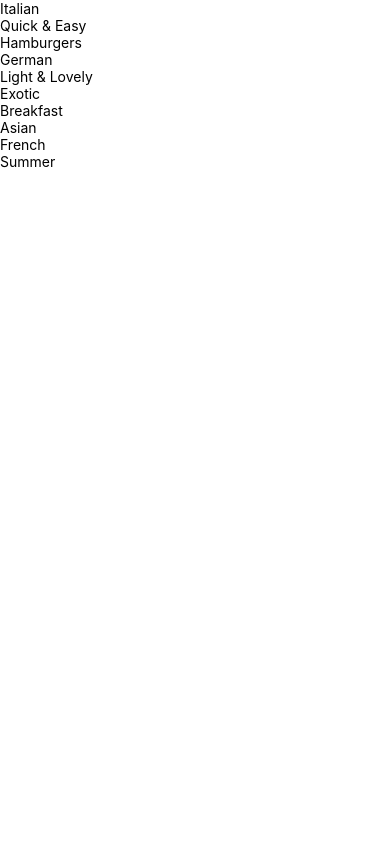
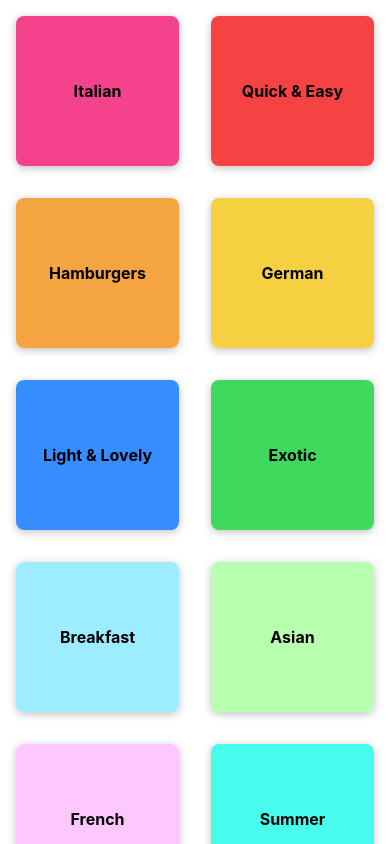
Before and after one commit to SergioJCorreia/rn-meals-app, a React Native app: screen / in a window 390 px wide. Built offline with nearby package versions, Linux system fonts and the light colour scheme.

Commit message:
Add doubled columns and background color

```diff
--- a/App.js
+++ b/App.js
@@ -1,10 +1,16 @@
-import { StatusBar } from 'expo-status-bar';
-import { StyleSheet, Text, View } from 'react-native';
+import {StatusBar} from 'expo-status-bar';
+import {StyleSheet, Text, View} from 'react-native';
 import CategoriesScreen from "./screens/CategoriesScreen";
+import * as SystemUI from 'expo-system-ui';
+
+SystemUI.setBackgroundColorAsync("#24180f");
 
 export default function App() {
     return (
-    <CategoriesScreen />
+        <>
+            <StatusBar style="light"/>
+            <CategoriesScreen/>
+        </>
     );
 }
 
--- a/app.json
+++ b/app.json
@@ -6,6 +6,7 @@
     "orientation": "portrait",
     "icon": "./assets/icon.png",
     "newArchEnabled": true,
+    //    "backgroundColor": "#24180f",
     "splash": {
       "image": "./assets/splash.png",
       "resizeMode": "contain",
--- a/components/CategoryGridTile.js
+++ b/components/CategoryGridTile.js
@@ -1,15 +1,51 @@
-import {View, Pressable, Text} from "react-native";
+import {View, Pressable, Text, StyleSheet, Platform} from "react-native";
 
 function CategoryGridTile({title, color}) {
     return (
-        <View>
-            <Pressable>
-                <View>
-                    <Text>{title}</Text>
+        <View style={styles.gridItem}>
+            <Pressable android_ripple={{color: "#ccc"}}
+                       style={({pressed}) => [styles.button, pressed ? styles.buttonPressed : null]}>
+                <View style={[styles.innerContainer, {backgroundColor: color}]}>
+                    <Text style={styles.title}>{title}</Text>
                 </View>
             </Pressable>
         </View>
     )
 }
 
+const styles = StyleSheet.create({
+    gridItem: {
+        flex: 1,
+        margin: 16,
+        height: 150,
+        borderRadius: 8,
+        elevation: 4,
+        shadowColor: "black",
+        shadowOpacity: 0.25,
+        shadowOffset: {
+            width: 0,
+            height: 2,
+        },
+        shadowRadius: 8,
+        overflow: Platform.OS === "android" ? "hidden" : "visible",
+    },
+    button: {
+        flex: 1,
+    },
+    buttonPressed: {
+        opacity: 0.5,
+    },
+    innerContainer: {
+        flex: 1,
+        padding: 16,
+        borderRadius: 8,
+        justifyContent: "center",
+        alignItems: "center",
+    },
+    title: {
+        fontSize: 16,
+        fontWeight: "bold",
+    },
+})
+
 export default CategoryGridTile;
--- a/package.json
+++ b/package.json
@@ -15,7 +15,8 @@
     "react": "18.3.1",
     "react-dom": "18.3.1",
     "react-native": "0.76.9",
-    "react-native-web": "0.19.13"
+    "react-native-web": "0.19.13",
+    "expo-system-ui": "~4.0.9"
   },
   "devDependencies": {
     "@babel/core": "~7.26.10"
--- a/screens/CategoriesScreen.js
+++ b/screens/CategoriesScreen.js
@@ -14,7 +14,9 @@
         <FlatList
             data={CATEGORIES}
             keyExtractor={(item) => item.id}
-            renderItem={renderCategoryItem}/>
+            renderItem={renderCategoryItem}
+            numColumns={2}
+        />
     )
 }
 
```
Also changed, not shown: 1 other file (tests, documents, lock files or other folders). Lines whose indentation alone changed are shown as unchanged.
